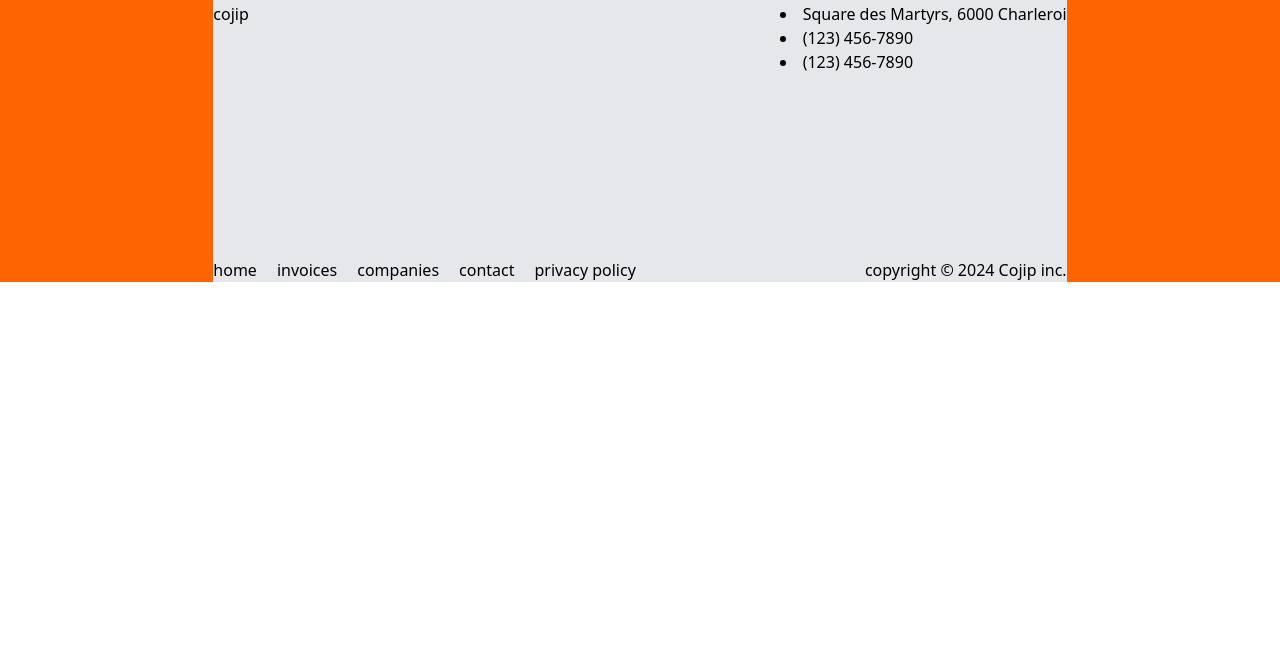
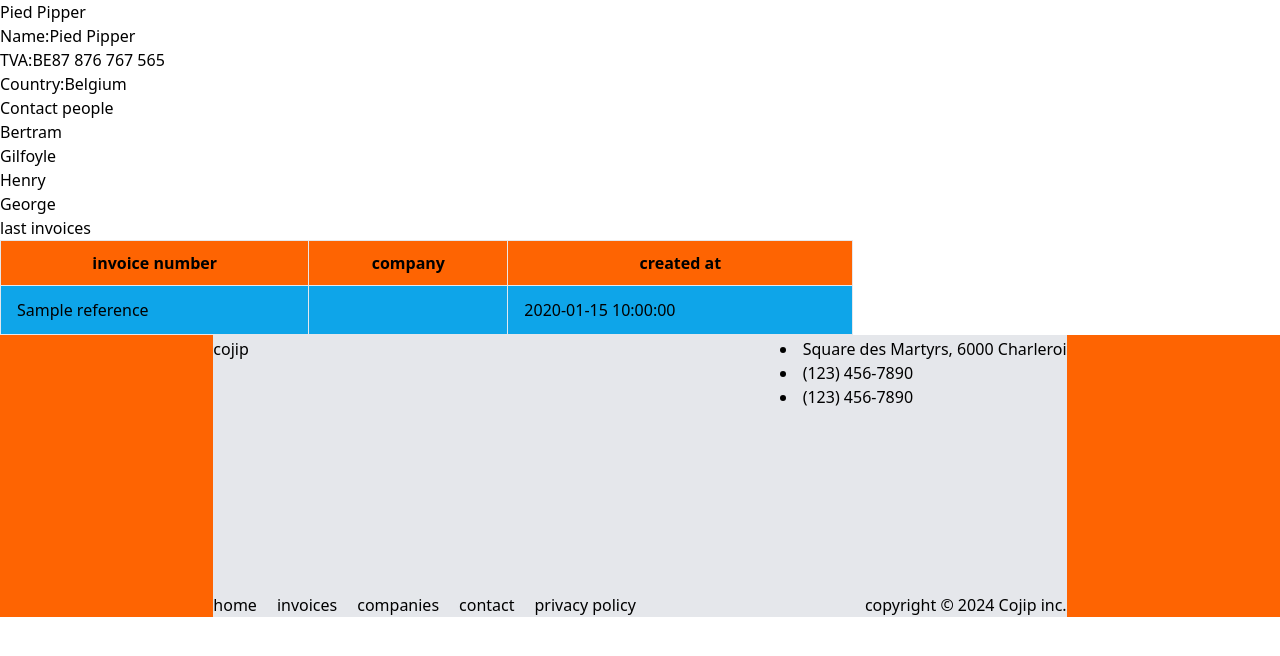
Before and after one commit to Tess-mltx/Cogip, a PHP site: template View/Companies/show.php in a window 1280 px wide. Shown: the part 80-736 px from the top of the page. Run offline with PHP 8.4, Linux system fonts and the light colour scheme; the template is opened without the code that fills it: most values are stand-ins (such as "Sample title", 1, 10 or a date in 2020); data that the repository does not hold is empty; style sheets or scripts are compiled from the project's sources.

Commit message:
Update -> show.php

```diff
--- a/View/Companies/show.php
+++ b/View/Companies/show.php
@@ -2,6 +2,61 @@
 // au clic sur une compagnie, montre les détails de celle ci
 require 'View/includes/header.php' ?>
 
+<main>
+    <section>
+        <div>
+            <h1>Pied Pipper</h1>
+            <div>
+                <p><span>Name:</span>Pied Pipper</p>
+                <p><span>TVA:</span>BE87 876 767 565</p>
+                <p><span>Country:</span>Belgium</p>
+            </div>
+        </div>
+    </section>
+
+    <section>
+        <div>
+            <h2>Contact people</h2>
+            <div>
+                <div>
+                    <img>
+                    <h3>Bertram <br> Gilfoyle</h3>
+                </div>
+                <div>
+                    <img>
+                    <h3>Henry <br> George</h3>
+                </div>
+            </div>
+        </div>
+    </section>
+
+    <section>
+        <h2>last invoices</h2>
+        <!-- table n°1 : last invoices -->
+        <table class="w-8/12 ">
+            <thead class="bg-primary-color-orange">
+                <tr>
+                    <th class="px-4 py-2.5 border">invoice number</th>
+                    <th class="px-4 py-2.5 border">company</th>
+                    <th class="px-4 py-2.5 border">created at</th>
+                </tr>
+            </thead>
+            <tbody>
+
+                <?php foreach ($invoices as $invoice) : ?>
+                <?php $company = (new CompaniesController())->singleCompany($invoice->company_id);?>
+                    <tr>
+                    <td class="bg-sky-500/100 px-4 py-3 border"><?= $invoice->reference ?></td>
+                    <td class="bg-sky-500/100 px-4 py-3 border"><?= $company[0]->name ?></td>
+                    <td class="bg-sky-500/100 px-4 py-3 border"><?= $invoice->created_at ?></td>
+                    </tr>
+                <?php endforeach; ?>
+
+            </tbody>
+        </table>
+        <!-- table n°1 : last invoices_end -->
+    </section>
+</main>
 
 
 
```
